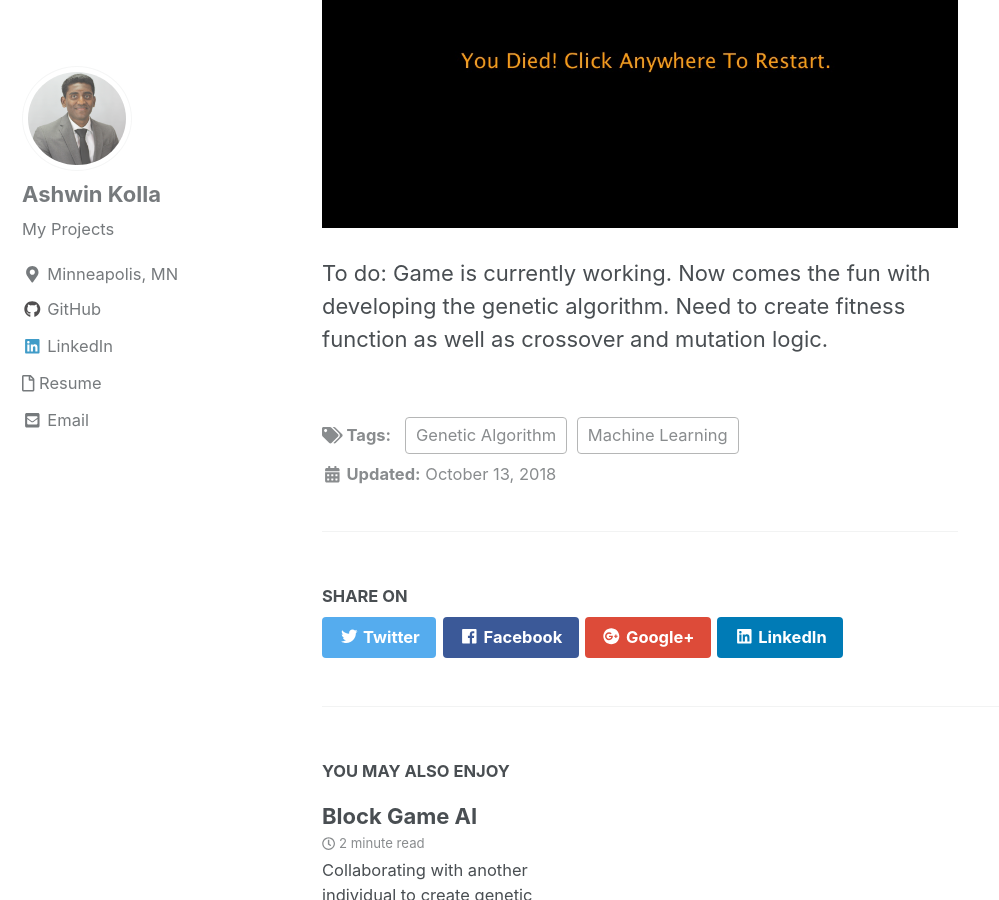
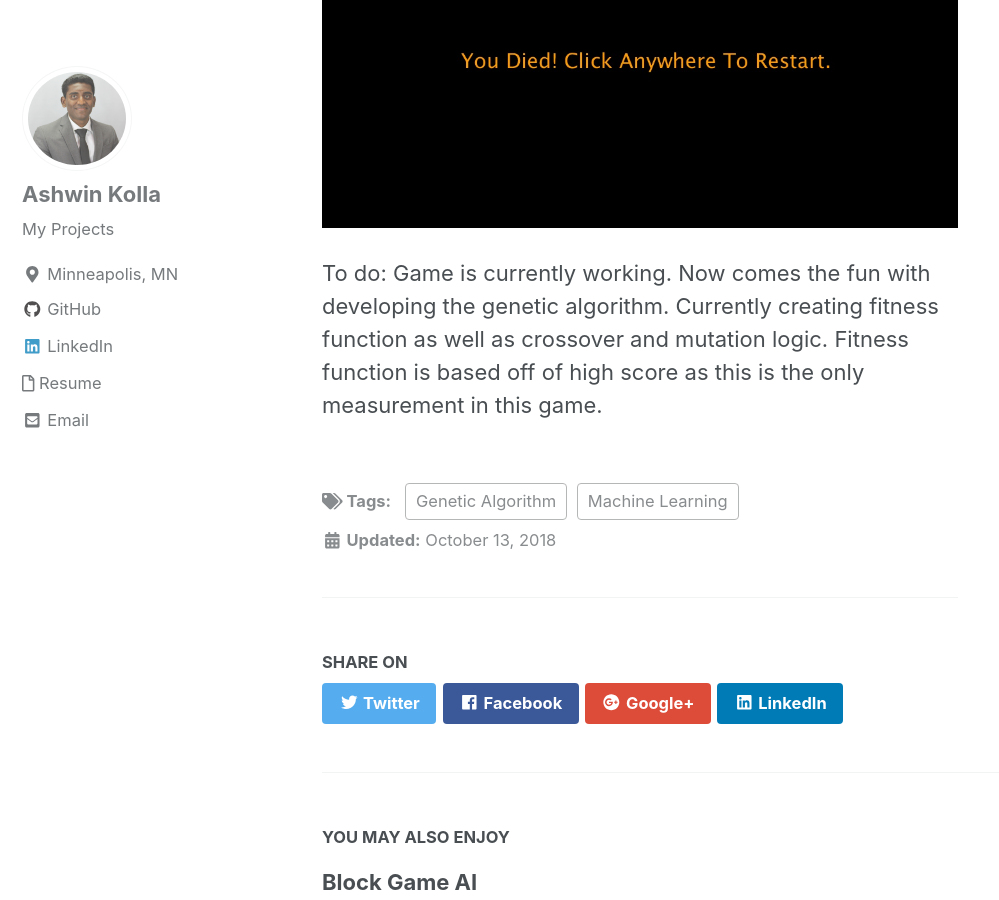
Before and after one commit to ashwinkolla/ashwinkolla.github.io, a Jekyll site: the page built from _posts/2018-10-01-block.md, in a window 1280 px wide and 900 px high, scrolled down 5250 px. Shown: the whole window, without its empty margins (0-999 px from the left). Built offline with Jekyll 4.4.1, drawn with Linux system fonts in a browser that asks for light colours; nearby versions of some CDN libraries.

Commit message:
Adding update to Block Game AI

```diff
--- a/_posts/2018-10-01-block.md
+++ b/_posts/2018-10-01-block.md
@@ -180,4 +180,4 @@ void mousePressed() { //handles navigation through start->game->death screen
 
 
 
-To do: Game is currently working. Now comes the fun with developing the genetic algorithm. Need to create fitness function as well as crossover and mutation logic.
+To do: Game is currently working. Now comes the fun with developing the genetic algorithm. Currently creating fitness function as well as crossover and mutation logic. Fitness function is based off of high score as this is the only measurement in this game.
```
